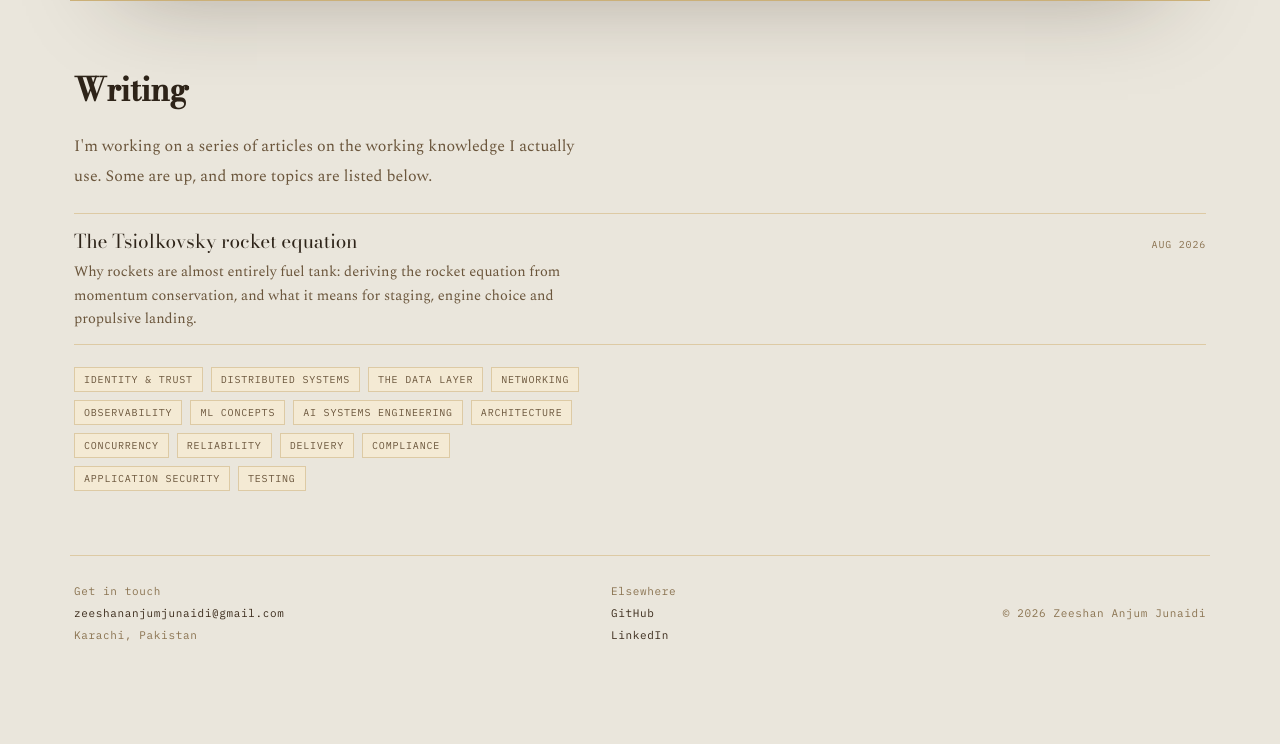
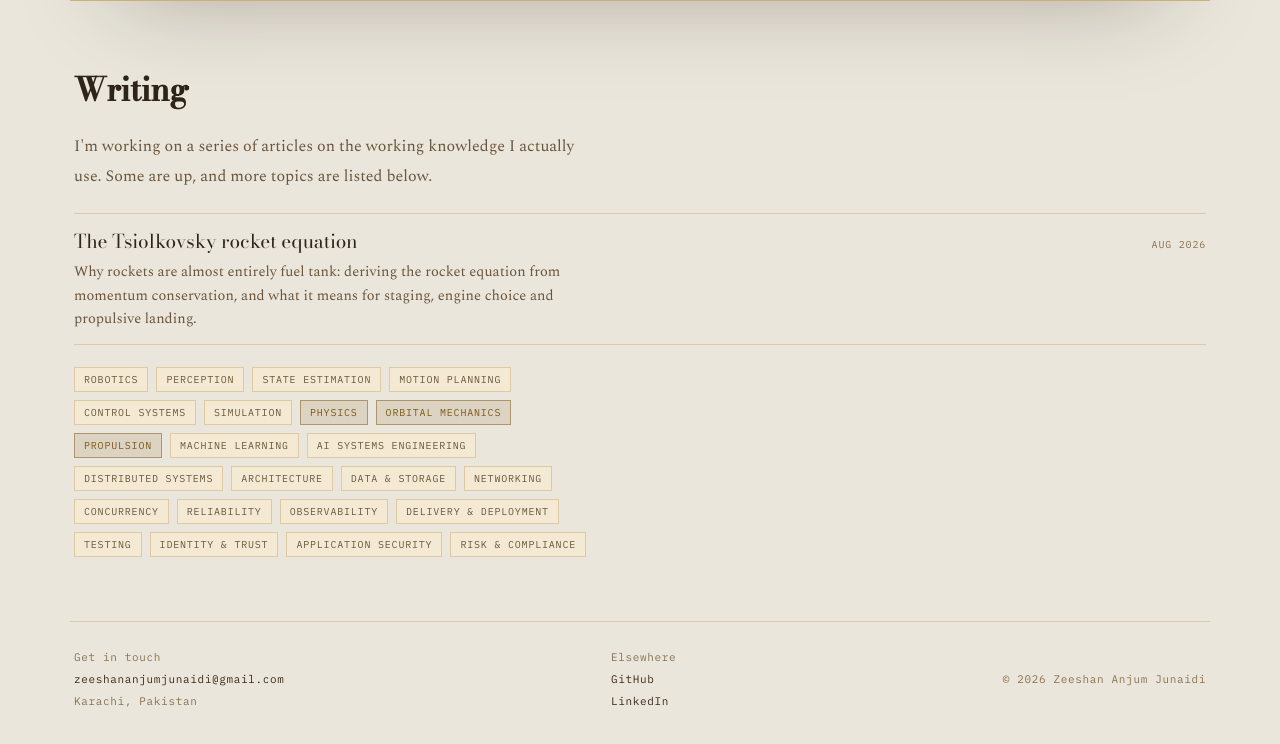
Before and after one commit to zeeshananjumjunaidi/zeeshananjumjunaidi-v2, an Astro site: page / in a window 1280 px wide. Shown: the part 1852-2596 px from the top of the page. Before the commit the page ends 2558 px from the top, so only its background shows below. Built offline with nearby package versions, Linux system fonts and the light colour scheme; Astro itself is replaced by a stand-in of ours.

Commit message:
Refactor comments and update topics in WritingSection; enhance styling for written topics and adjust global styles for better layout

```diff
--- a/src/components/WritingSection.astro
+++ b/src/components/WritingSection.astro
@@ -1,29 +1,38 @@
 ---
-// Articles come from src/data/writing.ts; each has a component in
-// src/components/writing/. The topic chips below are the standing plan,
-// kept for the topics with nothing written yet.
 import { interactiveWriting } from '../data/writing';
 
 const entries = interactiveWriting
   .filter((a) => !a.draft)
   .sort((a, b) => b.publishDate.getTime() - a.publishDate.getTime());
 
+// An article's own `topics` should come from this list, or its chip won't match.
 const topics = [
-  'Identity & Trust',
+  'Robotics',
+  'Perception',
+  'State Estimation',
+  'Motion Planning',
+  'Control Systems',
+  'Simulation',
+  'Physics',
+  'Orbital Mechanics',
+  'Propulsion',
+  'Machine Learning',
+  'AI Systems Engineering',
   'Distributed Systems',
-  'The Data Layer',
+  'Architecture',
+  'Data & Storage',
   'Networking',
-  'Observability',
-  'ML Concepts',
-  'AI Systems Engineering',
-  'Architecture',
   'Concurrency',
   'Reliability',
-  'Delivery',
-  'Compliance',
+  'Observability',
+  'Delivery & Deployment',
+  'Testing',
+  'Identity & Trust',
   'Application Security',
-  'Testing',
+  'Risk & Compliance',
 ];
+
+const written = new Set(entries.flatMap((a) => a.topics));
 ---
 <section id="writing" class="section" aria-labelledby="writing-label">
   <h2 class="section-heading" id="writing-label">Writing</h2>
@@ -51,7 +60,12 @@ const topics = [
 
   <div class="writing-block" style="margin-top:22px;">
     <div class="tag-row">
-      {topics.map((topic) => <span class="tag">{topic}</span>)}
+      {topics.map((topic) => (
+        <span
+          class:list={['tag', { 'tag-written': written.has(topic) }]}
+          title={written.has(topic) ? 'Something written on this' : undefined}
+        >{topic}</span>
+      ))}
     </div>
   </div>
 </section>
@@ -79,4 +93,12 @@ const topics = [
     flex: 0 0 auto; font-family: var(--font-mono); font-size: 10px;
     letter-spacing: 0.08em; text-transform: uppercase; color: var(--section-meta);
   }
+
+  /* Needs the fill, not just the colour: --card-label and --tag-text are
+     nearly identical in the light theme. */
+  .tag-written {
+    color: var(--card-label);
+    border-color: color-mix(in srgb, var(--card-label) 50%, transparent);
+    background: color-mix(in srgb, var(--card-label) 13%, transparent);
+  }
 </style>
--- a/src/pages/writing/[slug].astro
+++ b/src/pages/writing/[slug].astro
@@ -1,15 +1,10 @@
 ---
-// One page per article. Articles are .astro components rather than markdown
-// so they can carry interactive figures; metadata lives in src/data/writing.ts.
-// `draft: true` keeps a piece out of the build entirely rather than
-// publishing it at a guessable URL.
 import BaseLayout from '../../layouts/BaseLayout.astro';
 import Nav from '../../components/Nav.astro';
 import SiteFooter from '../../components/SiteFooter.astro';
 import { interactiveWriting } from '../../data/writing';
 import TsiolkovskyEquation from '../../components/writing/TsiolkovskyEquation.astro';
 
-// Same shape as SIM_COMPONENTS in lab/[slug].astro: slug in, component out.
 const ARTICLE_COMPONENTS: Record<string, any> = {
   'tsiolkovsky-rocket-equation': TsiolkovskyEquation,
 };
--- a/src/styles/global.css
+++ b/src/styles/global.css
@@ -630,11 +630,11 @@ img { max-width: 100%; display: block; }
   animation: rocketDescend 4.2s cubic-bezier(.32,.55,.2,1) infinite;
 }
 .r-body {
-  position: absolute; left: 0; right: 0; top: 8px; bottom: 10px;
+  position: absolute; left: 0; right: 0; top: -18px; bottom: 10px;
   background: linear-gradient(var(--ember-1), var(--ember-2)); border-radius: 2px;
 }
 .r-nose {
-  position: absolute; left: 0; right: 0; top: 0; height: 9px;
+  position: absolute; left: 0; right: 0; top: -27px; height: 9px;
   background: linear-gradient(var(--ember-1), var(--ember-2));
   clip-path: polygon(50% 0%, 100% 100%, 0% 100%);
 }
@@ -702,19 +702,14 @@ img { max-width: 100%; display: block; }
 }
 .writing-block a:hover, .writing-block a:focus-visible { text-decoration-color: var(--card-label); }
 
-/* Markdown output. .writing-block on its own only ever held paragraphs (lab
-   write-ups build them by hand); an authored article brings headings, lists,
-   code and quotes with it, so those need a home too. Scoped to .writing-prose
-   so existing uses are untouched. */
+/* .writing-block alone only styles paragraphs; articles also need headings,
+   lists, code and quotes. Scoped so existing uses are untouched. */
 .writing-prose { display: block; max-width: 68ch; }
-/* Doubled class on purpose: `.writing-block p` is (0,1,1) and a `* + *`
-   selector is only (0,1,0), because the universal selector counts for
-   nothing -- so the plain version lost and every paragraph sat flush. */
+/* Doubled class: `.writing-block p` is (0,1,1) and `* + *` only (0,1,0),
+   so the single-class version loses and paragraphs sit flush. */
 .writing-block.writing-prose > * + * { margin-top: 18px; }
 
-/* Shiki token colours, mapped onto this site's palette (see the shikiConfig
-   note in astro.config.mjs). Anything unmapped falls back to the body text
-   colour rather than a colour from someone else's theme. */
+/* Shiki token colours, mapped onto the site palette. */
 .writing-prose {
   --astro-code-background: var(--card-bg);
   --astro-code-foreground: var(--subhead-color);
```
Also changed, not shown: astro.config.mjs (+2 -5 lines), src/components/writing/TsiolkovskyEquation.astro (+5 -19 lines), src/data/writing.ts (+2 -9 lines).
